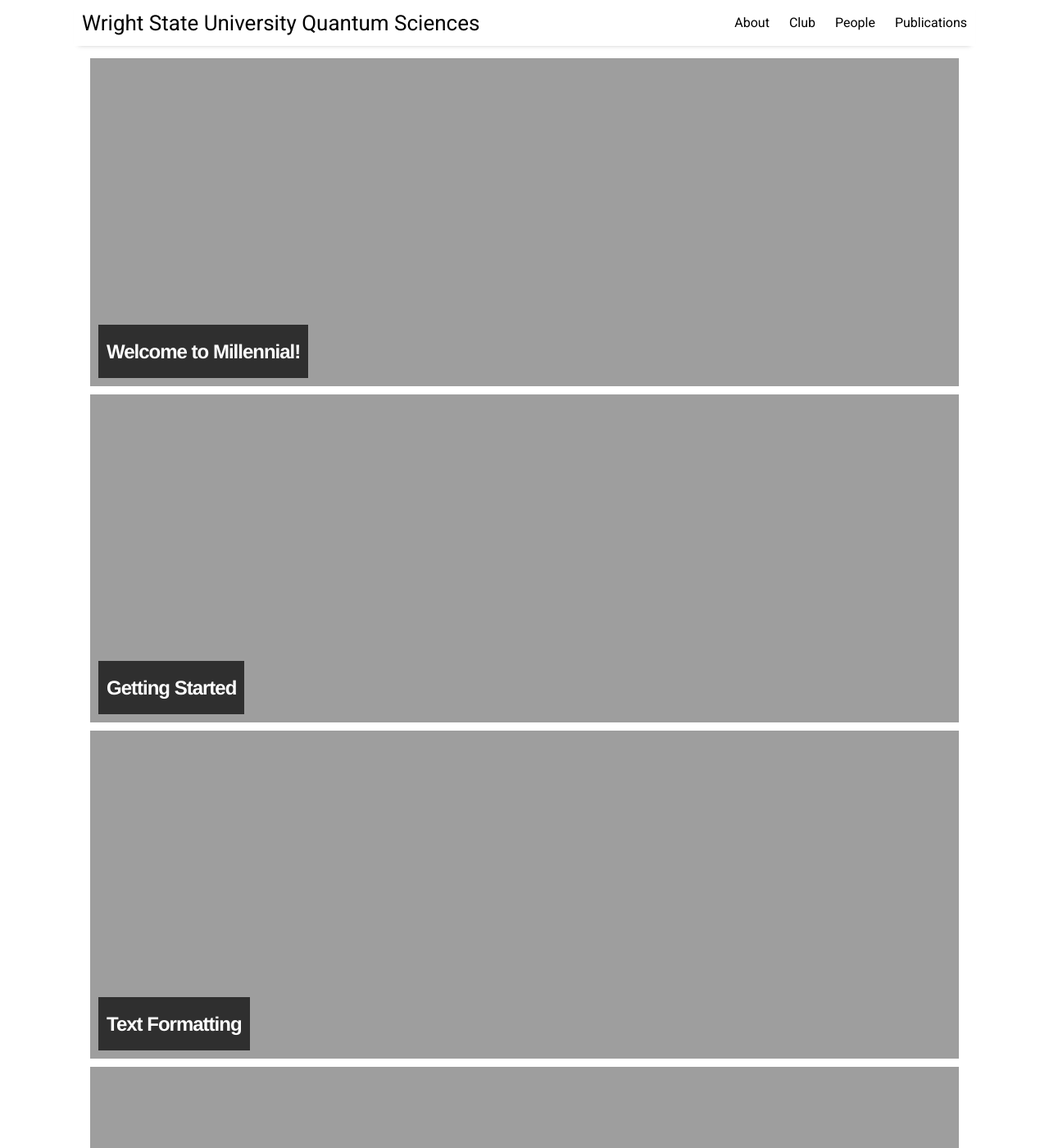
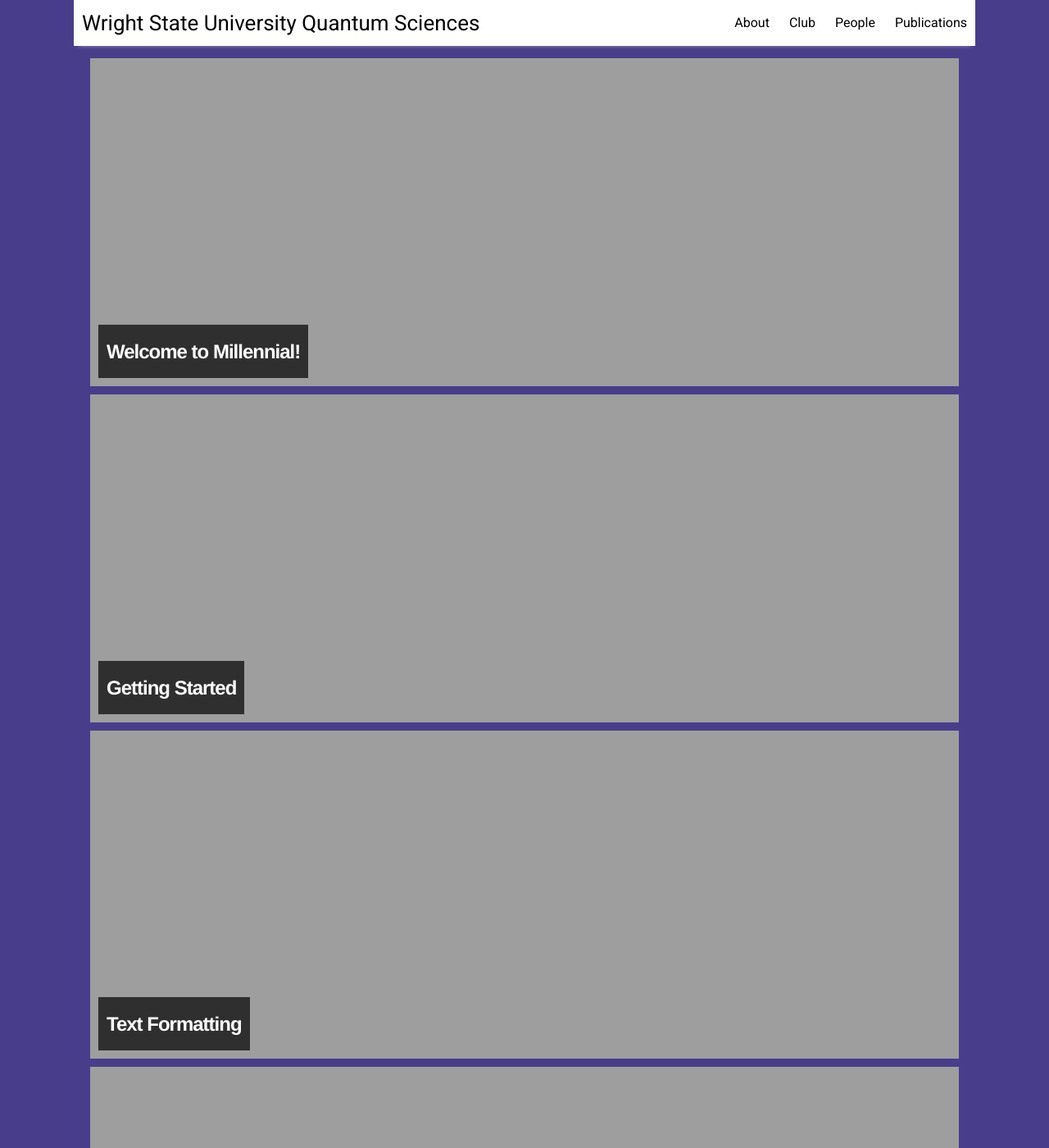
Before and after one commit to WSU-Quantum-Sciences/wsu-quantum-sciences.github.io, a Jekyll site: the page built from index.html, in a window 1280 px wide and 1400 px high. Shown: the whole window at 82% size. Built offline with Jekyll 4.4.1, drawn with Linux system fonts in a browser that asks for light colours; nearby versions of some CDN libraries; the list of posts is cut into pages by our own code.

Commit message:
changed background color

```diff
--- a/_sass/_base.scss
+++ b/_sass/_base.scss
@@ -40,6 +40,7 @@ h4, h5, h6 {
 /* Body */
 body {
   font-family: $base-font-family;
+  background-color: darkslateblue;
 }
 body img {
   align: middle;
```
